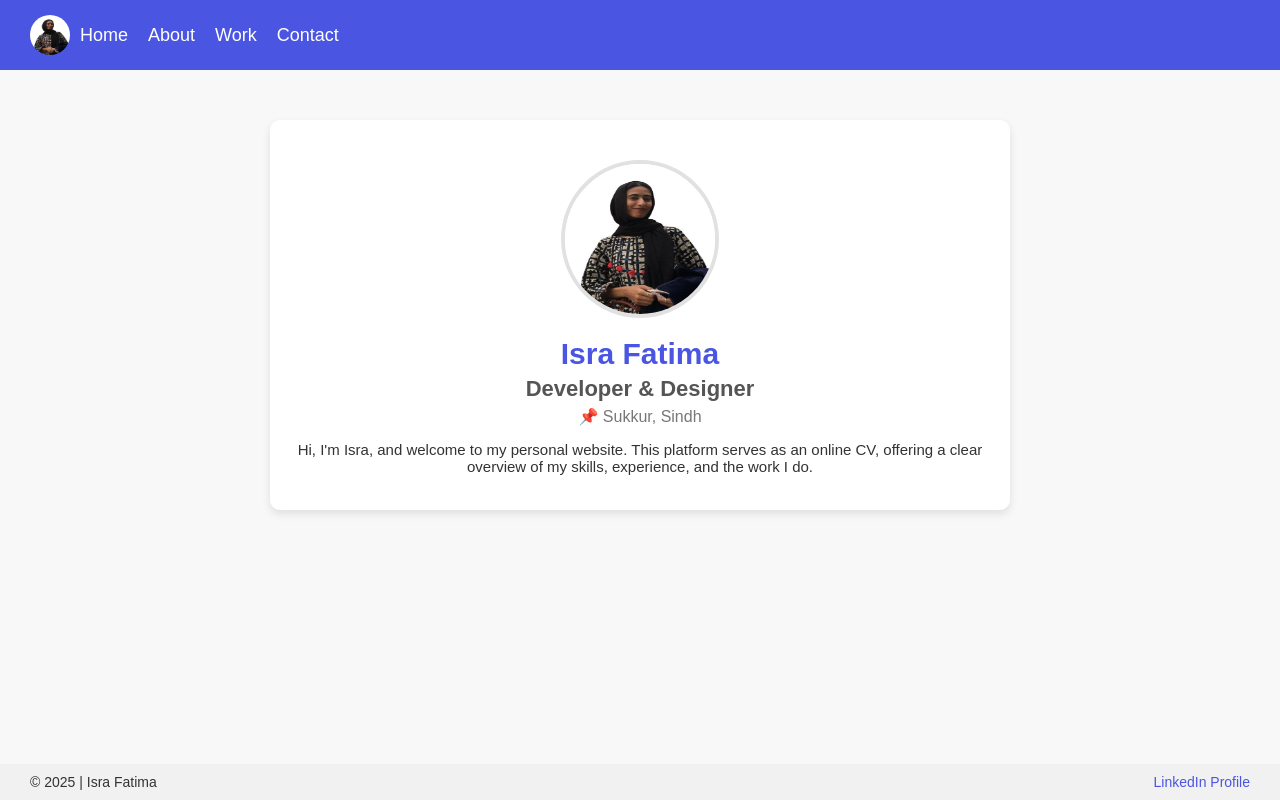
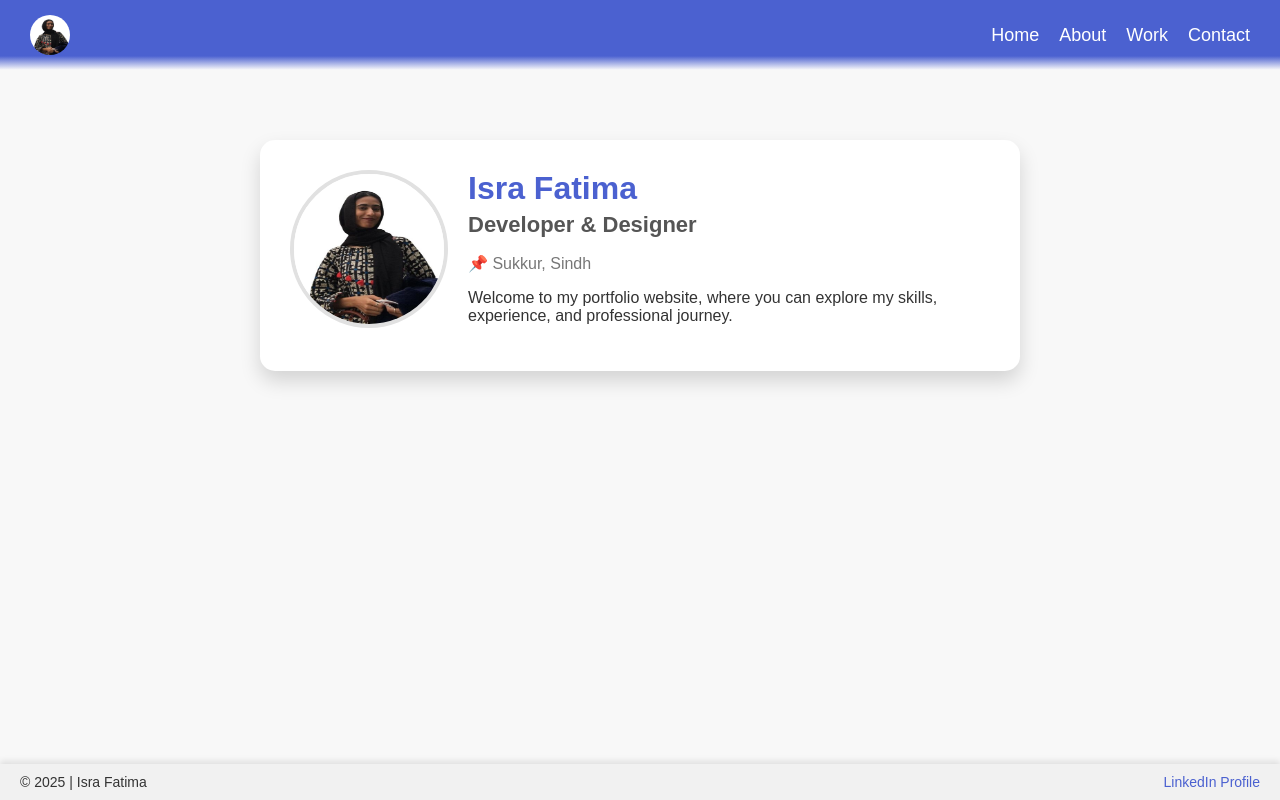
Before and after one commit to israfatima17/isra.com, a plain HTML site: page index.html in a window 1280 px wide. Drawn offline with Linux system fonts and the light colour scheme.

Commit message:
Updated header and footer layout on multiple pages

```diff
--- a/index.html
+++ b/index.html
@@ -10,11 +10,14 @@
             font-family: "Poppins", sans-serif;
             background-color: #f8f8f8;
             color: #333;
-            overflow-x: hidden; /* Prevent horizontal scrolling */
+            overflow-x: hidden;
+            min-height: 100vh;
+            display: flex;
+            flex-direction: column;
         }
 
         header {
-            background: #4a56e2;
+    background: linear-gradient(to bottom, rgb(75, 97, 208) 80%, rgba(255, 255, 255, 0.3) 100%);
     color: white;
     padding: 15px 30px;
     display: flex;
@@ -22,9 +25,12 @@
     justify-content: space-between;
 }
 
+
 .navbar {
+    width: 100%;
     display: flex;
     align-items: center;
+    justify-content: space-between; /* Moves options to the right */
 }
 
 .navbar img {
@@ -52,28 +58,30 @@
     font-size: 18px;
 }
 
+
         .profile-section {
             max-width: 700px;
-            margin: 50px auto;
-            padding: 20px;
+            margin: 70px auto;
+            padding: 30px;
             background: white;
-            border-radius: 10px;
-            box-shadow: 0 4px 8px rgba(0, 0, 0, 0.1);
-            text-align: center;
+            border-radius: 15px;
+            box-shadow: 0 10px 20px rgba(0, 0, 0, 0.15); /* Deeper shadow */
+            text-align: left; /* Left align content */
         }
 
         .profile-section img {
+            float: left;
             width: 150px;
             height: 150px;
             border-radius: 50%;
             border: 4px solid #e1e1e1;
-            margin-top: 15px;
+            margin-right: 20px;
         }
 
         .profile-section h1 {
-            margin: 15px 0 5px;
-            color: #4a56e2;
-            font-size: 30px;
+            margin: 0;
+            color: rgb(75, 97, 208); /* Matching color */
+            font-size: 32px;
         }
 
         .profile-section h2 {
@@ -84,35 +92,28 @@
 
         .profile-section .location {
             font-size: 16px;
-            margin: 5px 0;
             color: #777;
-        }
-
-        .profile-section p {
-            font-size: 15px;
-            margin-top: 15px;
+            margin-bottom: 15px;
         }
 
         footer {
-            padding: 10px 30px;
+    padding: 10px 20px; /* Reduced padding for better fit */
     font-size: 14px;
     background-color: #f1f1f1;
     display: flex;
     justify-content: space-between;
     align-items: center;
-            position: absolute;
-            bottom: 0;
-            width: calc(100% - 60px); /* Avoiding footer overflow */
-        }
-
-        .footer-left {
-            color: #333;
+    margin-top: auto;
+    width: 100%;
+    box-sizing: border-box; /* Prevent content overflow */
+    box-shadow: 0 -3px 6px rgba(0, 0, 0, 0.1);
 }
 
 .footer-right a {
-            color: #4a56e2;
+    color: rgb(75, 97, 208);
     text-decoration: none;
     font-size: 14px;
+    white-space: nowrap; /* Prevents wrapping to the next line */
 }
     </style>
 </head>
@@ -123,27 +124,28 @@
         <img src="profile.jpg" alt="Profile Picture">
         <nav>
             <ul>
-                <li><a href="index.html">Home</a></li> <!-- Link to Home Page (index.html) -->
-                <li><a href="about.html">About</a></li> <!-- Link to About Page -->
-                <li><a href="work.html">Work</a></li> <!-- Link to Work Page -->
-                <li><a href="contact.html">Contact</a></li> <!-- Link to Contact Page -->
+                <li><a href="index.html">Home</a></li>
+                <li><a href="about.html">About</a></li>
+                <li><a href="work.html">Work</a></li>
+                <li><a href="contact.html">Contact</a></li>
             </ul>
         </nav>
     </div>
 </header>
 
 <div class="profile-section">
-    <h2></h2>
     <img src="profile.jpg" alt="Profile Picture">
     <h1>Isra Fatima</h1>
     <h2>Developer & Designer</h2>
     <p class="location">&#x1f4cc; Sukkur, Sindh</p>
-    <p>Hi, I'm Isra, and welcome to my personal website. This platform serves as an online CV, offering a clear overview of my skills, experience, and the work I do.</p>
+    <p>Welcome to my portfolio website, where you can explore my skills, experience, and professional journey.</p>
 </div>
 
 <footer>
     <div class="footer-left">&copy; 2025 | Isra Fatima</div>
-    <div class="footer-right"><a href="https://www.linkedin.com/in/isra-fatima-64b734286/">LinkedIn Profile</a></div>
+    <div class="footer-right">
+        <a href="https://www.linkedin.com/in/isra-fatima-64b734286/">LinkedIn Profile</a>
+    </div>
 </footer>
 
 </body>
```
Also changed, not shown: about.html (+20 -14 lines), contact.html (+20 -7 lines), work.html (+20 -21 lines). Lines whose indentation alone changed are shown as unchanged.
